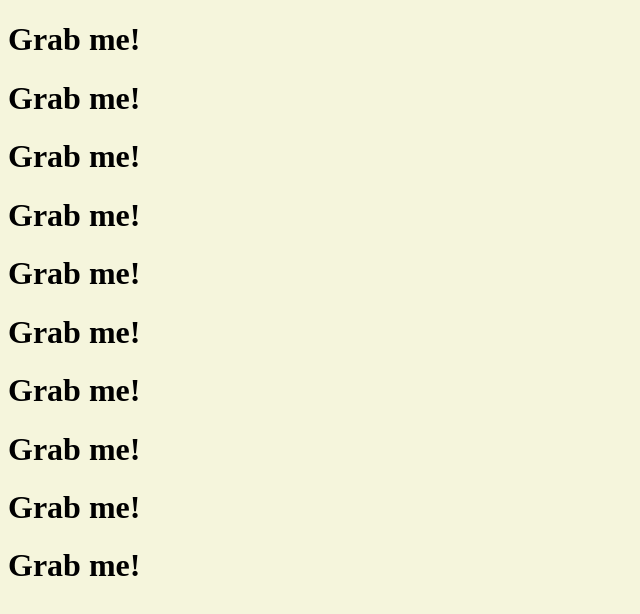
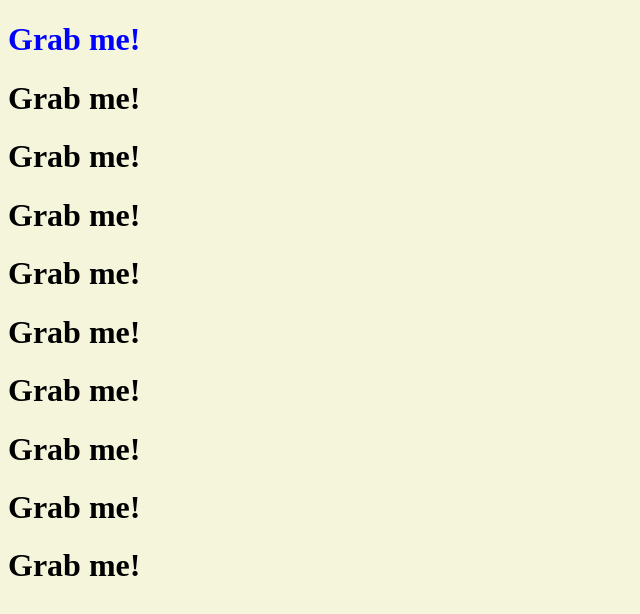
Before and after one commit to albertlee0622/momentum_clone, a plain HTML site: page index.html in a window 1280 px wide. Shown: the whole page, without its empty margins (0-640 px from the left). Drawn offline with Linux system fonts and the light colour scheme.

Commit message:
learn eventListener JS

```diff
--- a/app.js
+++ b/app.js
@@ -139,9 +139,19 @@ better than array because the array doesn't give much meaning to each element
 //     console.log("Thank you for writing your age");
 // }
 //now I understnad why it is called DOM in HTML
-const title = document.querySelectorAll(".text-class h1");
+const title = document.querySelector("div.text-class h1:first-child");
 // console.log(title);
 // // title.autofocus = true;
 // // title[0].innerText= "Got you!";
-// console.log(title);
-console.log(title);
+
+//listen for event: event listener
+//want to know about a particular event
+
+function handleTitleClick() {
+    console.log("title was clicked!")
+}
+
+//when click event happens execute handleTitleClick
+title.addEventListener("click", handleTitleClick);
+
+title.style.color = "blue";
--- a/index.html
+++ b/index.html
@@ -15,8 +15,6 @@
         <h1>Grab me!</h1>
         <h1>Grab me!</h1>
         <h1>Grab me!</h1>
-    </div>
-    <div class="text-class">
         <h1>Grab me!</h1>
         <h1>Grab me!</h1>
         <h1>Grab me!</h1>
```
